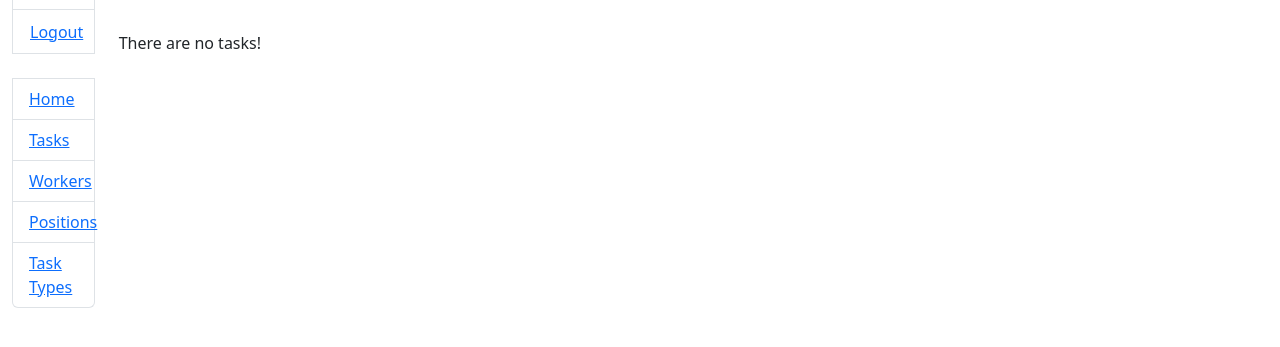
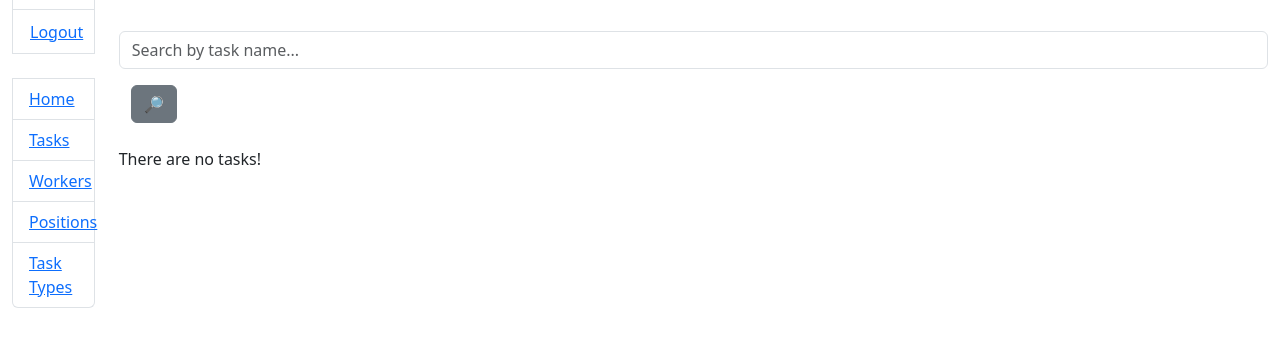
Before and after one commit to Qbusik/task-flow, a Django app: page /tasks/ in a window 1280 px wide. Shown: the part 97-444 px from the top of the page. Run offline with Django 5.2, Linux system fonts and the light colour scheme; the visitor is signed in with stand-in values (Sample User, id 1); data that the repository does not hold is empty; some libraries are stand-ins or nearby versions.

Commit message:
add search for worker list and task list

```diff
--- a/hub/forms.py
+++ b/hub/forms.py
@@ -33,3 +33,25 @@ class TaskForm(forms.ModelForm):
                 format="%Y-%m-%dT%H:%M",
             ),
         }
+
+
+class WorkerUsernameSearchForm(forms.Form):
+    username = forms.CharField(
+        max_length=255,
+        required=False,
+        label="",
+        widget=forms.TextInput(
+            attrs={"placeholder": "Search by username..."}
+        )
+    )
+
+
+class TaskNameSearchForm(forms.Form):
+    name = forms.CharField(
+        max_length=255,
+        required=False,
+        label="",
+        widget=forms.TextInput(
+            attrs={"placeholder": "Search by task name..."}
+        )
+    )
--- a/hub/views.py
+++ b/hub/views.py
@@ -6,7 +6,11 @@ from django.shortcuts import render, redirect
 from django.urls import reverse_lazy
 from django.views import generic
 
-from hub.forms import TaskForm, WorkerCreationForm
+from hub.forms import (
+    TaskForm,
+    WorkerCreationForm,
+    WorkerUsernameSearchForm, TaskNameSearchForm
+)
 from hub.models import (
     Worker,
     Task,
@@ -76,6 +80,25 @@ class WorkerListView(LoginRequiredMixin, generic.ListView):
     context_object_name = "worker_list"
     paginate_by = 10
 
+    def get_context_data(self, *, object_list=None, **kwargs):
+        context = super(WorkerListView, self).get_context_data(**kwargs)
+
+        username = self.request.GET.get("username", "")
+
+        context["search_form"] = WorkerUsernameSearchForm(
+            initial={"username": username}
+        )
+        return context
+
+    def get_queryset(self):
+        queryset = Worker.objects.all()
+        form = WorkerUsernameSearchForm(self.request.GET)
+        if form.is_valid():
+            return queryset.filter(
+                username__icontains=form.cleaned_data["username"]
+            )
+        return queryset
+
 
 class WorkerDetailView(LoginRequiredMixin, generic.DetailView):
     model = Worker
@@ -121,6 +144,25 @@ class TaskListView(LoginRequiredMixin, generic.ListView):
     context_object_name = "task_list"
     paginate_by = 10
 
+    def get_context_data(self, *, object_list=None, **kwargs):
+        context = super(TaskListView, self).get_context_data(**kwargs)
+
+        name = self.request.GET.get("name", "")
+
+        context["search_form"] = TaskNameSearchForm(
+            initial={"name": name}
+        )
+        return context
+
+    def get_queryset(self):
+        queryset = Task.objects.all()
+        form = TaskNameSearchForm(self.request.GET)
+        if form.is_valid():
+            return queryset.filter(
+                name__icontains=form.cleaned_data["name"]
+            )
+        return queryset
+
 
 class TaskDetailView(LoginRequiredMixin, generic.DetailView):
     model = Task
--- a/templates/hub/task_list.html
+++ b/templates/hub/task_list.html
@@ -1,4 +1,5 @@
 {% extends "base.html" %}
+{% load crispy_forms_filters %}
 
 {% block content %}
   <h1>
@@ -9,7 +10,10 @@
     </a>
   </h1>
   <br>
-
+  <form action="" method="get" class="form-inline">
+    {{ search_form|crispy }}&nbsp;&nbsp;
+    <input type="submit" value="🔎" class="btn btn-secondary">
+  </form><br>
   {% if task_list %}
     <table class="table">
       <tr>
--- a/templates/hub/worker_list.html
+++ b/templates/hub/worker_list.html
@@ -1,11 +1,15 @@
 {% extends "base.html" %}
+{% load crispy_forms_filters %}
 
 {% block content %}
   <h1>
     Worker List
   </h1>
   <br>
-
+  <form action="" method="get" class="form-inline">
+    {{ search_form|crispy }}&nbsp;&nbsp;
+    <input type="submit" value="🔎" class="btn btn-secondary">
+  </form><br>
   {% if worker_list %}
     <table class="table">
       <tr>
```
